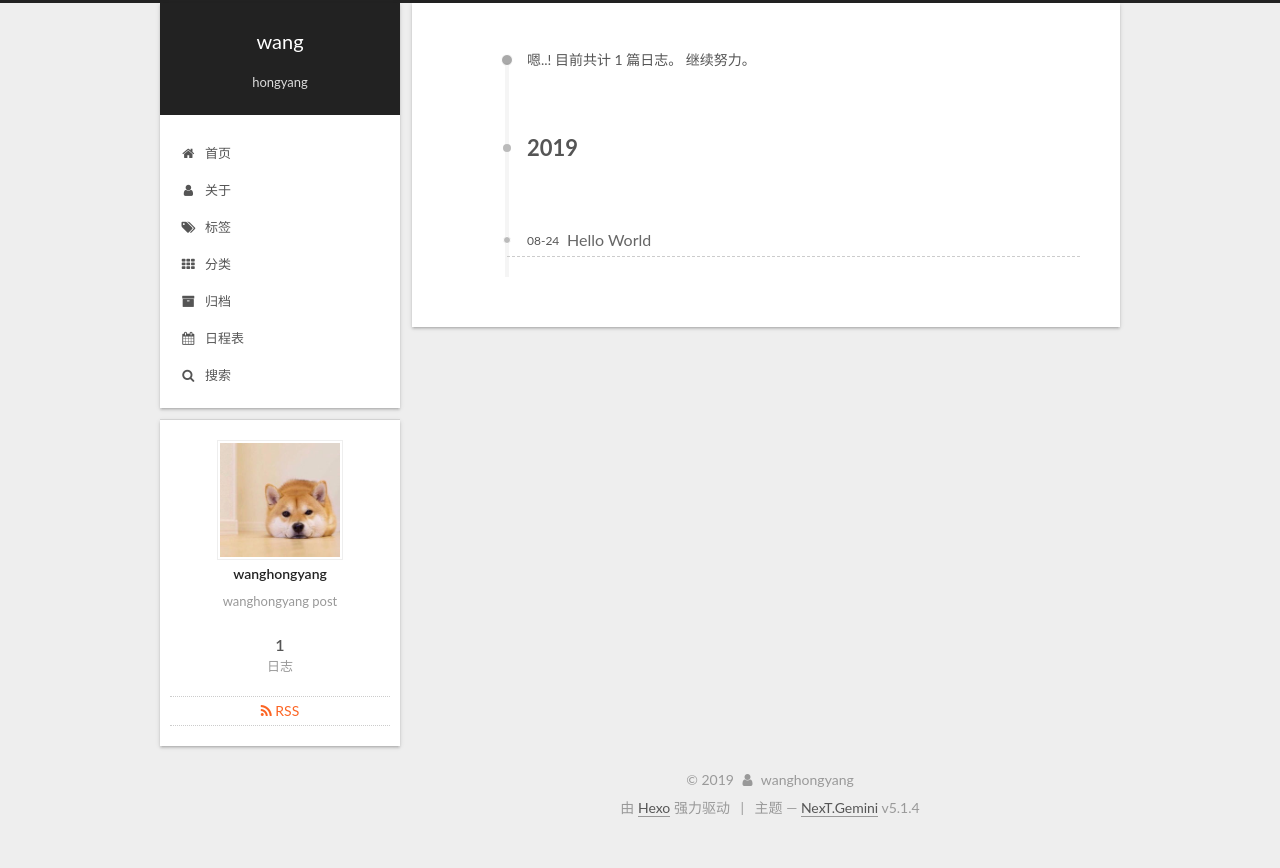
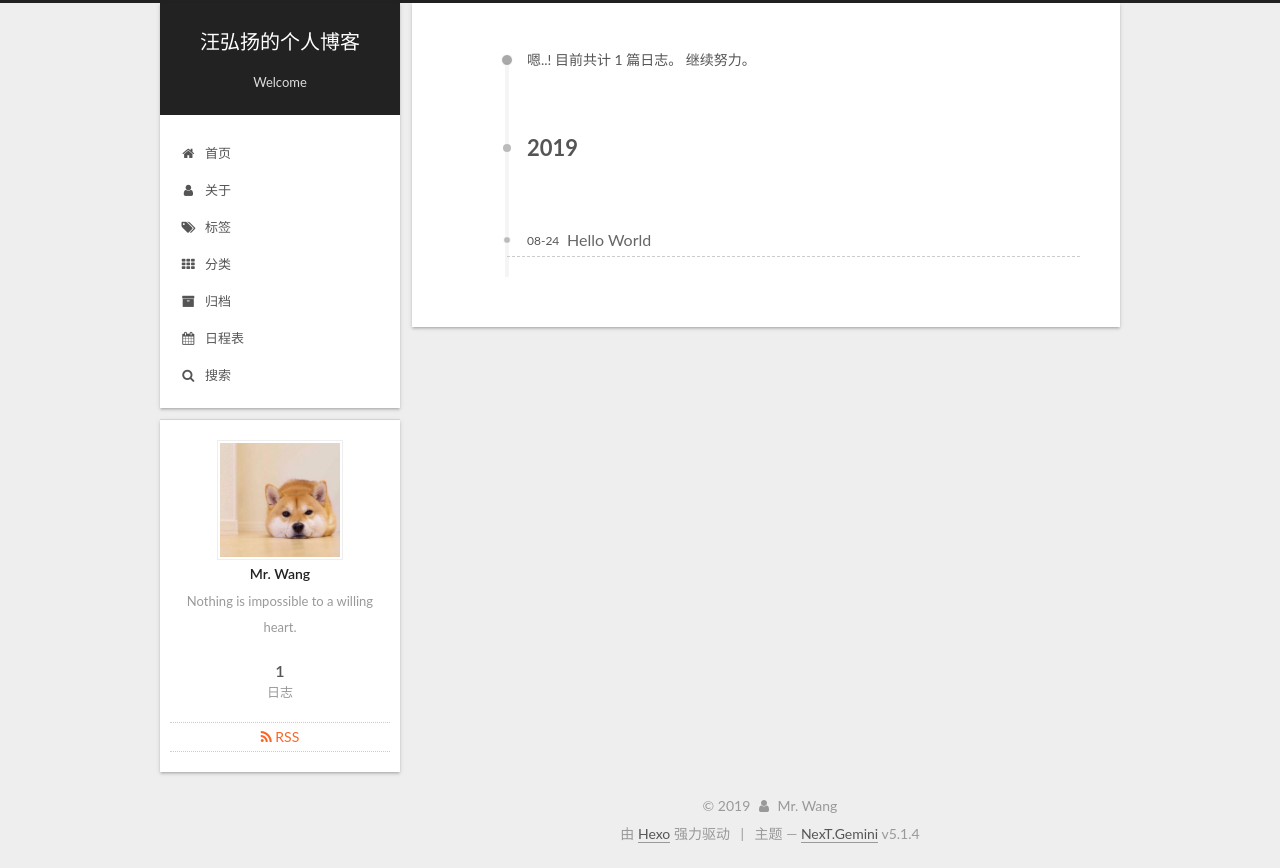
Before and after one commit to wanghongyangnt/wanghongyangnt.github.io, a plain HTML site: page archives/2019/08/index.html in a window 1280 px wide. Before the commit the page ends 842 px from the top, so only its background shows below. Drawn offline with Linux system fonts and the light colour scheme; some packages are replaced by stand-ins of ours; a script that the page names is missing.

Commit message:
Site updated: 2019-08-24 22:25:17

```diff
--- a/archives/2019/08/index.html
+++ b/archives/2019/08/index.html
@@ -72,23 +72,23 @@
 
 
 
-  <link rel="alternate" href="/atom.xml" title="wang" type="application/atom+xml">
+  <link rel="alternate" href="/atom.xml" title="汪弘扬的个人博客" type="application/atom+xml">
 
 
 
 
 
 
-<meta name="description" content="wanghongyang post">
+<meta name="description" content="Nothing is impossible to a willing heart.">
 <meta property="og:type" content="website">
-<meta property="og:title" content="wang">
+<meta property="og:title" content="汪弘扬的个人博客">
 <meta property="og:url" content="https://wanghongyangnt.github.io/archives/2019/08/index.html">
-<meta property="og:site_name" content="wang">
-<meta property="og:description" content="wanghongyang post">
+<meta property="og:site_name" content="汪弘扬的个人博客">
+<meta property="og:description" content="Nothing is impossible to a willing heart.">
 <meta property="og:locale" content="zh-Hans">
 <meta name="twitter:card" content="summary">
-<meta name="twitter:title" content="wang">
-<meta name="twitter:description" content="wanghongyang post">
+<meta name="twitter:title" content="汪弘扬的个人博客">
+<meta name="twitter:description" content="Nothing is impossible to a willing heart.">
 
 
 
@@ -124,7 +124,7 @@
 
 
 
-  <title>归档 | wang</title>
+  <title>归档 | 汪弘扬的个人博客</title>
 
 
 
@@ -154,12 +154,12 @@
     <div class="custom-logo-site-title">
       <a href="/" class="brand" rel="start">
         <span class="logo-line-before"><i></i></span>
-        <span class="site-title">wang</span>
+        <span class="site-title">汪弘扬的个人博客</span>
         <span class="logo-line-after"><i></i></span>
       </a>
     </div>
 
-        <p class="site-subtitle">hongyang</p>
+        <p class="site-subtitle">Welcome</p>
 
   </div>
 
@@ -387,10 +387,10 @@
         <div class="site-overview">
           <div class="site-author motion-element" itemprop="author" itemscope itemtype="http://schema.org/Person">
 
-              <img class="site-author-image" itemprop="image" src="/images/dog.jpg" alt="wanghongyang">
+              <img class="site-author-image" itemprop="image" src="/images/dog.jpg" alt="Mr. Wang">
 
-              <p class="site-author-name" itemprop="name">wanghongyang</p>
-              <p class="site-description motion-element" itemprop="description">wanghongyang post</p>
+              <p class="site-author-name" itemprop="name">Mr. Wang</p>
+              <p class="site-description motion-element" itemprop="description">Nothing is impossible to a willing heart.</p>
           </div>
 
           <nav class="site-state motion-element">
@@ -459,7 +459,7 @@
   <span class="with-love">
     <i class="fa fa-user"></i>
   </span>
-  <span class="author" itemprop="copyrightHolder">wanghongyang</span>
+  <span class="author" itemprop="copyrightHolder">Mr. Wang</span>
 
 
 </div>
--- a/atom.xml
+++ b/atom.xml
@@ -1,8 +1,8 @@
 <?xml version="1.0" encoding="utf-8"?>
 <feed xmlns="http://www.w3.org/2005/Atom">
-  <title>wang</title>
+  <title>汪弘扬的个人博客</title>
 
-  <subtitle>hongyang</subtitle>
+  <subtitle>Welcome</subtitle>
   <link href="/atom.xml" rel="self"/>
 
   <link href="https://wanghongyangnt.github.io/"/>
@@ -10,7 +10,7 @@
   <id>https://wanghongyangnt.github.io/</id>
 
   <author>
-    <name>wanghongyang</name>
+    <name>Mr. Wang</name>
 
   </author>
 
--- a/css/main.css
+++ b/css/main.css
@@ -1829,7 +1829,7 @@ pre .javascript .function {
   width: 4px;
   height: 4px;
   border-radius: 50%;
-  background: #ffff2b;
+  background: #adffff;
 }
 .links-of-blogroll {
   font-size: 13px;
```
Also changed, not shown: 2019/08/24/hello-world/index.html (+9 -9 lines), about/index.html (+9 -9 lines), archives/2019/index.html (+14 -14 lines), archives/index.html (+14 -14 lines), categories/index.html (+12 -12 lines), index.html (+14 -14 lines), tags/index.html (+9 -9 lines).
